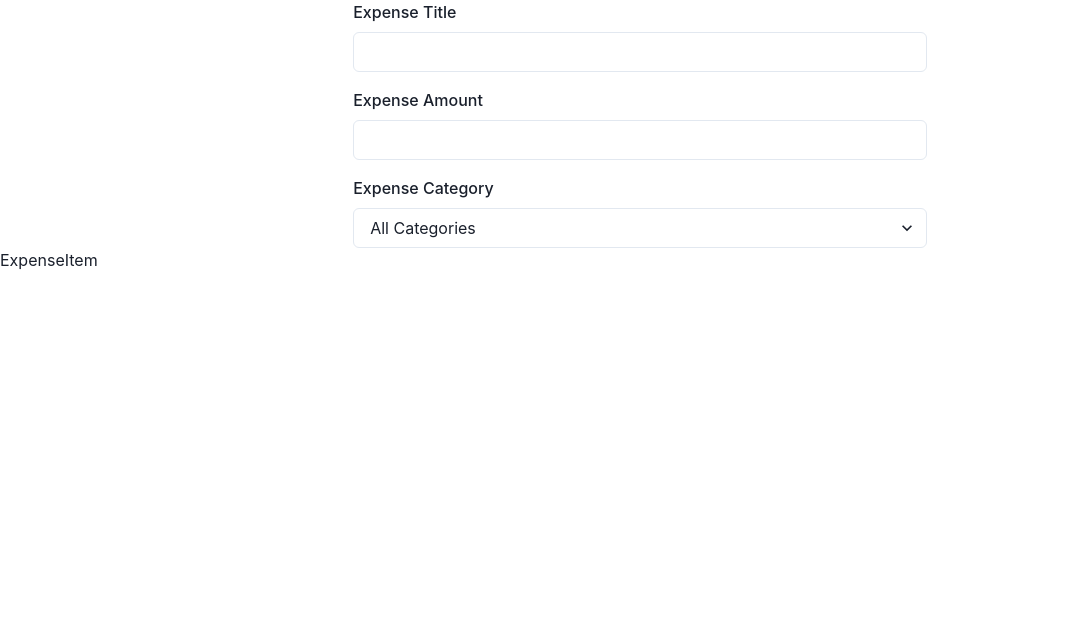
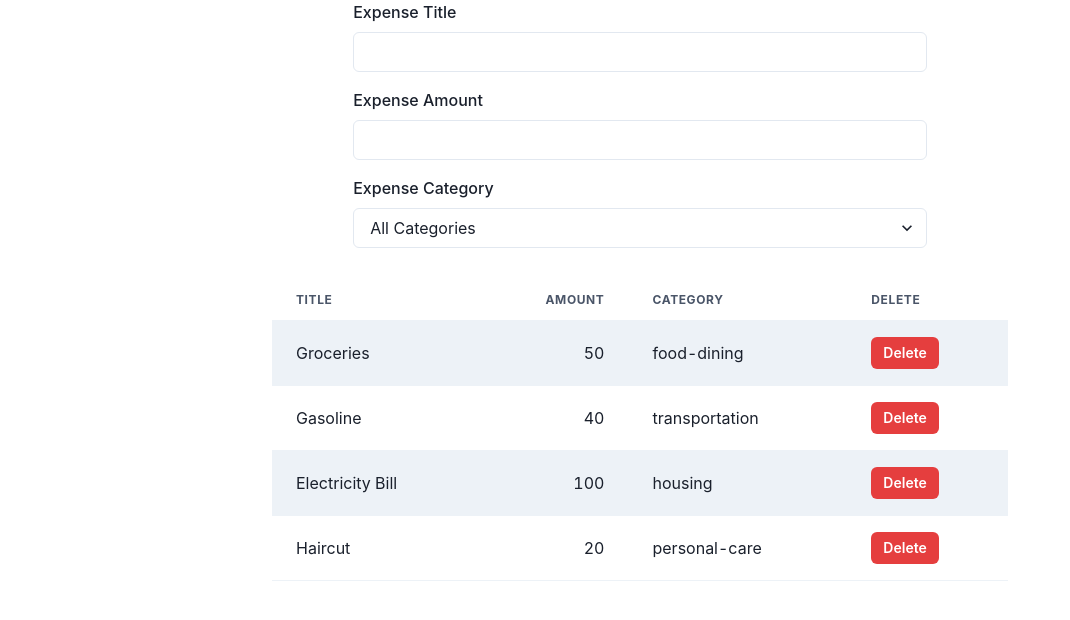
Before and after one commit to surajbera/rfh-with-zod, a React (Vite) app: page / in a window 1280 px wide. Shown: the top 620 px of the page, without its empty margins (0-1070 px from the left). Built offline with nearby package versions, Linux system fonts and the light colour scheme.

Commit message:
create basic UI

```diff
--- a/src/App.tsx
+++ b/src/App.tsx
@@ -1,16 +1,33 @@
+// libraries
+import { useState } from 'react';
 import { Container } from '@chakra-ui/react';
-import './App.css';
+
+// components
 import ExpenseForm from './components/ExpenseForm';
 import ExpenseList from './components/ExpenseList';
 
+// styles
+import './App.css';
+
+import { dummyData } from './data';
+
+export interface IExpenseItem {
+  id: string;
+  title: string;
+  amount: number;
+  category: string;
+}
+
 function App() {
+  const [expenseRecords, setExpenseRecords] = useState<IExpenseItem[]>(dummyData);
+
   return (
     <>
       <Container>
         <ExpenseForm />
       </Container>
 
-      <ExpenseList />
+      <ExpenseList expenseRecords={expenseRecords} />
     </>
   );
 }
--- a/src/components/ExpenseForm.tsx
+++ b/src/components/ExpenseForm.tsx
@@ -1,3 +1,4 @@
+// libraries
 import {
   FormControl,
   FormLabel,
--- a/src/components/ExpenseItem.tsx
+++ b/src/components/ExpenseItem.tsx
@@ -1,3 +1,19 @@
-export default function ExpenseItem() {
-  return <div>ExpenseItem</div>;
+import { IExpenseItem } from '../App';
+import { Tr, Td, Button } from '@chakra-ui/react';
+
+export default function ExpenseItem({ item }: { item: IExpenseItem }) {
+  return (
+    <>
+      <Tr key={item.id}>
+        <Td>{item.title}</Td>
+        <Td isNumeric>{item.amount}</Td>
+        <Td>{item.category}</Td>
+        <Td>
+          <Button colorScheme='red' size='sm' onClick={() => console.log('clicked!!')}>
+            Delete
+          </Button>
+        </Td>
+      </Tr>
+    </>
+  );
 }
--- a/src/components/ExpenseList.tsx
+++ b/src/components/ExpenseList.tsx
@@ -1,9 +1,35 @@
+// libraries
+import { Table, Thead, Tbody, Tr, Th, Container } from '@chakra-ui/react';
+
+// components
 import ExpenseItem from './ExpenseItem';
 
-export default function ExpenseList() {
+// interface
+import { IExpenseItem } from '../App';
+interface IExpenseRecords {
+  expenseRecords: IExpenseItem[];
+}
+
+export default function ExpenseList({ expenseRecords }: IExpenseRecords) {
   return (
     <>
-      <ExpenseItem />
+      <Container maxW='container.md' px={4} pt={8}>
+        <Table variant='striped' colorScheme='gray'>
+          <Thead>
+            <Tr>
+              <Th>Title</Th>
+              <Th isNumeric>Amount</Th>
+              <Th>Category</Th>
+              <Th>Delete</Th>
+            </Tr>
+          </Thead>
+          <Tbody>
+            {expenseRecords.map((item) => (
+              <ExpenseItem item={item} />
+            ))}
+          </Tbody>
+        </Table>
+      </Container>
     </>
   );
 }
--- /dev/null
+++ b/src/data.ts
@@ -0,0 +1,26 @@
+export const dummyData = [
+  {
+    id: '1',
+    title: 'Groceries',
+    amount: 50,
+    category: 'food-dining',
+  },
+  {
+    id: '2',
+    title: 'Gasoline',
+    amount: 40,
+    category: 'transportation',
+  },
+  {
+    id: '3',
+    title: 'Electricity Bill',
+    amount: 100,
+    category: 'housing',
+  },
+  {
+    id: '4',
+    title: 'Haircut',
+    amount: 20,
+    category: 'personal-care',
+  },
+];
```
